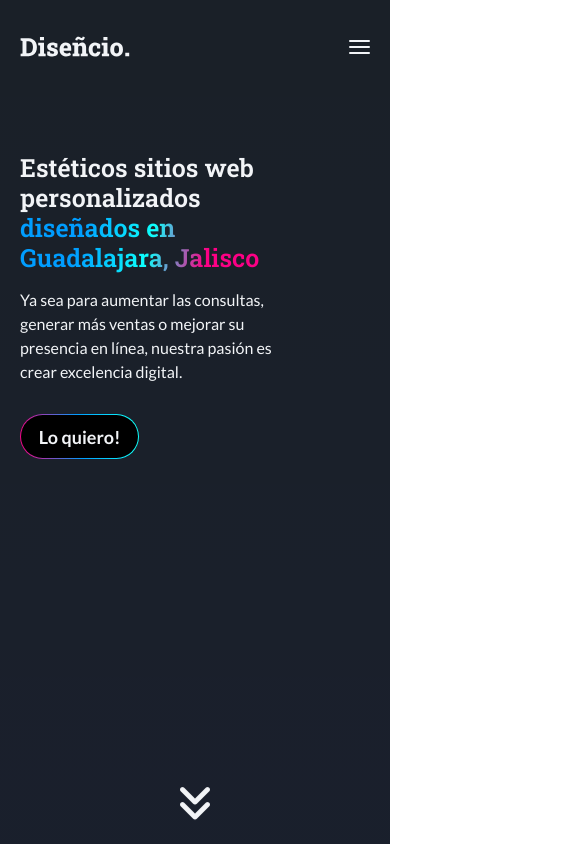
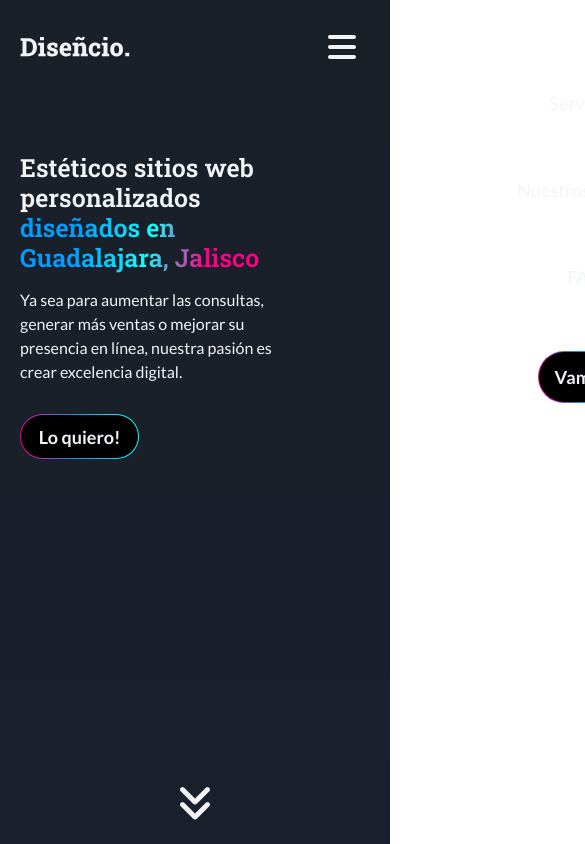
Before and after one commit to mclbdn/Disencio, a Next.js app: page / in a window 390 px wide. Shown: the top 844 px of the page, 585 px wide, since content can reach past the window. Built offline with nearby package versions, Linux system fonts and the light colour scheme.

Commit message:
Restyle mobile menu

```diff
--- a/components/Hero.js
+++ b/components/Hero.js
@@ -3,6 +3,8 @@ import Link from "next/link";
 import styled, { keyframes } from "styled-components";
 import { useRef, useEffect, useState } from "react";
 import { Link as ScrollLink } from "react-scroll";
+import { FontAwesomeIcon } from "@fortawesome/react-fontawesome";
+import { faBars, faX } from "@fortawesome/free-solid-svg-icons";
 
 const Section = styled.section`
   height: 100vh;
@@ -38,60 +40,6 @@ const LogoDiv = styled.div`
     width: 180px;
     height: 32px;
   }
-`;
-
-const HamburgerMenuWrapper = styled.div`
-  position: relative;
-  width: 21px;
-  height: 14px;
-
-  @media (min-width: 744px) {
-    display: none;
-  }
-`;
-
-const Checkbox = styled.input.attrs({ type: "checkbox" })`
-  width: 21px;
-  height: 14px;
-  position: absolute;
-  display: block;
-  z-index: 3;
-  opacity: 0;
-  cursor: pointer;
-`;
-
-const HamburgerLines = styled.div`
-  width: 21px;
-  height: 14px;
-  position: absolute;
-  z-index: 2;
-  display: flex;
-  flex-direction: column;
-  justify-content: space-between;
-`;
-
-const Line1 = styled.span`
-  display: block;
-  height: 2px;
-  width: 100%;
-  background: var(--off-white-color);
-  border-radius: 2px;
-`;
-
-const Line2 = styled.span`
-  display: block;
-  height: 2px;
-  width: 100%;
-  background: var(--off-white-color);
-  border-radius: 2px;
-`;
-
-const Line3 = styled.span`
-  display: block;
-  height: 2px;
-  width: 100%;
-  background: var(--off-white-color);
-  border-radius: 2px;
 `;
 
 const H1 = styled.h1`
@@ -191,29 +139,69 @@ const AnglesDownContainer = styled.div`
   }
 `;
 
+const StyledFontAwesomeIcon = styled(FontAwesomeIcon)`
+  position: absolute;
+  right: 2rem;
+  width: 2rem;
+  height: 2rem;
+  z-index: 100;
+  cursor: pointer;
+
+  @media (min-width: 744px) {
+    display: none;
+  }
+`;
+
 const UL = styled.ul`
-  display: none;
+  inset: 0 0 0 0%;
+  background-color: hsl(0 0% 100% / 0.1);
+  background-color: rgba(var(--dark-color, 0.9));
+  backdrop-filter: blur(1rem);
+  position: absolute;
+  z-index: 3;
+  transform: translateX(100%);
+  transition: transform 0.3s ease-out;
+  display: flex;
   list-style: none;
   align-items: center;
+  flex-direction: column;
+
+  &[data-visible="true"] {
+    transform: translateX(0%);
+  }
 
   @media (min-width: 744px) {
-    display: flex;
+    flex-direction: row;
+    height: fit-content;
+    margin-top: 0;
+    transform: translateX(0%);
+    position: initial;
+    background-color: transparent;
   }
 `;
 
 const LI = styled.li`
+  margin-top: 60px;
+
+  &:first-child {
+    margin-top: 90px;
+  }
+
+  @media (min-width: 744px) {
+    margin-top: 0px;
     margin-right: 26px;
+
+    &:first-child {
+      margin-top: 0px;
+    }
 
     &:last-child {
       margin-right: 0px;
     }
+  }
 
   @media (min-width: 1440px) {
     margin-right: 65px;
-
-    &last-child {
-      margin-right: 0px;
-    }
   }
 `;
 
@@ -262,13 +250,12 @@ const StyledNavLink = styled(ScrollLink)`
   cursor: pointer;
   color: var(--off-white-color);
   text-decoration: none;
+  font-size: 18px;
   font-weight: 500;
-  font-size: 18px;
   display: inline-block;
   position: relative;
   clip-path: polygon(0 0, 100% 0, 100% 100%, 0% 100%);
 
-  &:before,
   &:after {
     position: absolute;
     content: "";
@@ -297,15 +284,10 @@ const StyledNavLink = styled(ScrollLink)`
     border-image-slice: 2;
   }
 
-
   &:after {
     width: 100%;
     left: 0%;
     transform: translateX(-110%);
-  }
-
-  &:hover:before {
-    transform: scaleX(0.3);
   }
 
   &:hover:after {
@@ -388,6 +370,7 @@ const VamosLink = styled(ScrollLink)`
 const Hero = () => {
   const ref = useRef();
   const [isVisible, setIsVisible] = useState(false);
+  const [isMobileMenuVisible, setIsMobileMenuVisible] = useState(false);
 
   useEffect(() => {
     const observerOptions = {
@@ -427,9 +410,25 @@ const Hero = () => {
             </a>
           </Link>
         </LogoDiv>
-        <UL>
+        {isMobileMenuVisible ? (
+          <StyledFontAwesomeIcon
+            onClick={() => setIsMobileMenuVisible(false)}
+            aria-expanded="true"
+            aria-controls="mobile-navigation"
+            icon={faX}
+          />
+        ) : (
+          <StyledFontAwesomeIcon
+            onClick={() => setIsMobileMenuVisible(true)}
+            aria-expanded="false"
+            aria-controls="mobile-navigation"
+            icon={faBars}
+          />
+        )}
+        <UL id="mobile-navigation" data-visible={isMobileMenuVisible}>
           <LI>
             <StyledNavLink
+              onClick={() => setIsMobileMenuVisible(false)}
               to="services-section"
               spy={true}
               smooth="easeInOutQuint"
@@ -440,6 +439,7 @@ const Hero = () => {
           </LI>
           <LI>
             <StyledNavLink
+              onClick={() => setIsMobileMenuVisible(false)}
               to="values-section"
               spy={true}
               smooth="easeInOutQuint"
@@ -450,6 +450,7 @@ const Hero = () => {
           </LI>
           <LI>
             <StyledNavLink
+              onClick={() => setIsMobileMenuVisible(false)}
               to="faq-section"
               spy={true}
               smooth="easeInOutQuint"
@@ -461,6 +462,7 @@ const Hero = () => {
           <LI>
             <CTABtn>
               <VamosLink
+                onClick={() => setIsMobileMenuVisible(false)}
                 to="contact-section"
                 spy={true}
                 smooth="easeInOutQuint"
@@ -471,14 +473,6 @@ const Hero = () => {
             </CTABtn>
           </LI>
         </UL>
-        <HamburgerMenuWrapper>
-          <Checkbox />
-          <HamburgerLines>
-            <Line1 />
-            <Line2 />
-            <Line3 />
-          </HamburgerLines>
-        </HamburgerMenuWrapper>
       </Nav>
       <H1>
         Estéticos sitios web personalizados{" "}
@@ -507,7 +501,7 @@ const Hero = () => {
         duration={2000}
       >
         <AnglesDownContainerWrapper>
-          <AnglesDownContainer style={{cursor: "pointer"}}>
+          <AnglesDownContainer style={{ cursor: "pointer" }}>
             <Image
               layout="fill"
               src="/images/angles-down.svg"
--- a/pages/_app.js
+++ b/pages/_app.js
@@ -22,6 +22,7 @@ body {
   -webkit-font-smoothing: antialiased;
   font-family: 'Lato', sans-serif;
   color: var(--off-white-color);
+  overflow-x: hidden;
 }
 
 img,
```
Lines whose indentation alone changed are shown as unchanged.
